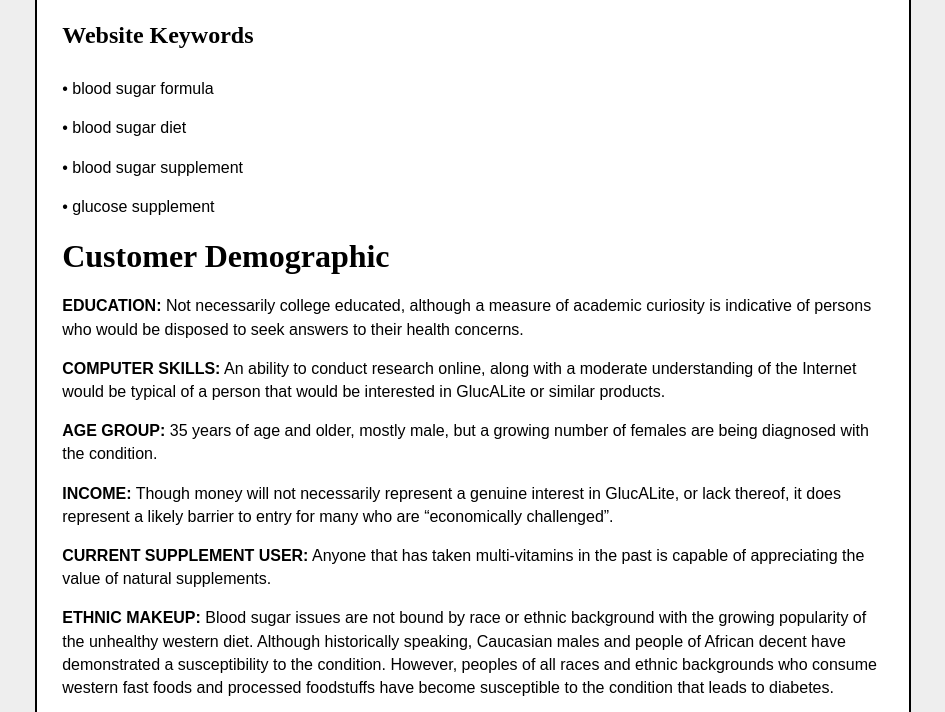
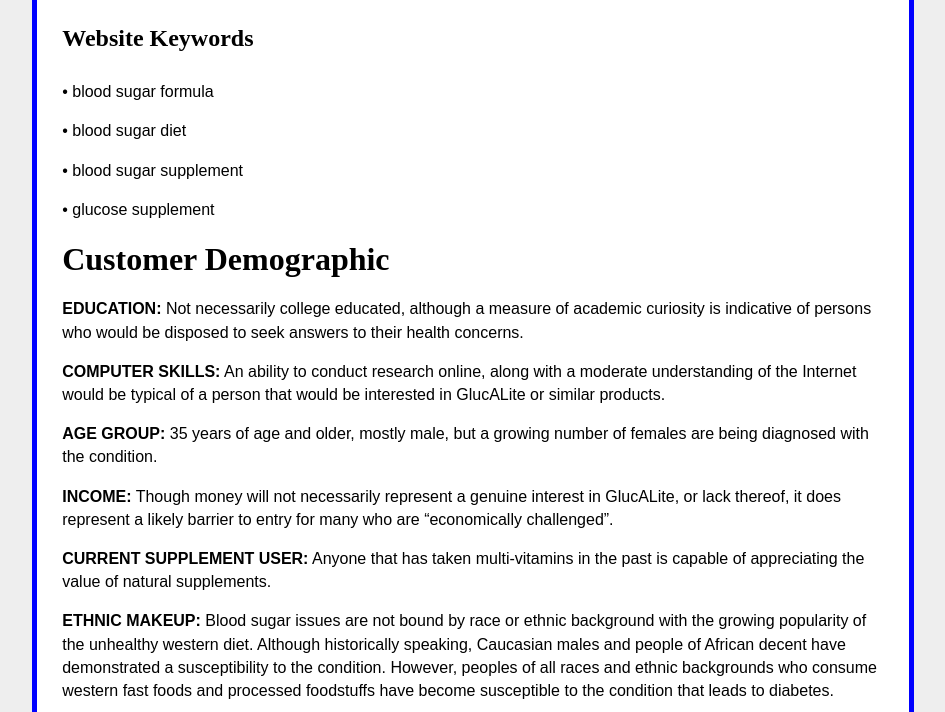
Before and after one commit to wiredgun/WSP, a plain HTML site: page index.html in a window 1280 px wide. Shown: the part 531-1243 px from the top of the page, without its empty margins (167-1112 px from the left). Drawn offline with Linux system fonts and the light colour scheme.

Commit message:
change border color to blue

```diff
--- a/css/main.css
+++ b/css/main.css
@@ -5,7 +5,8 @@
 
             #frame {
             border-style:solid;
-            border-width:2px;
+            border-width:5px;
+            border-color:blue;
             padding:2%;
             width:65%;
             background-color:#fff;
```
